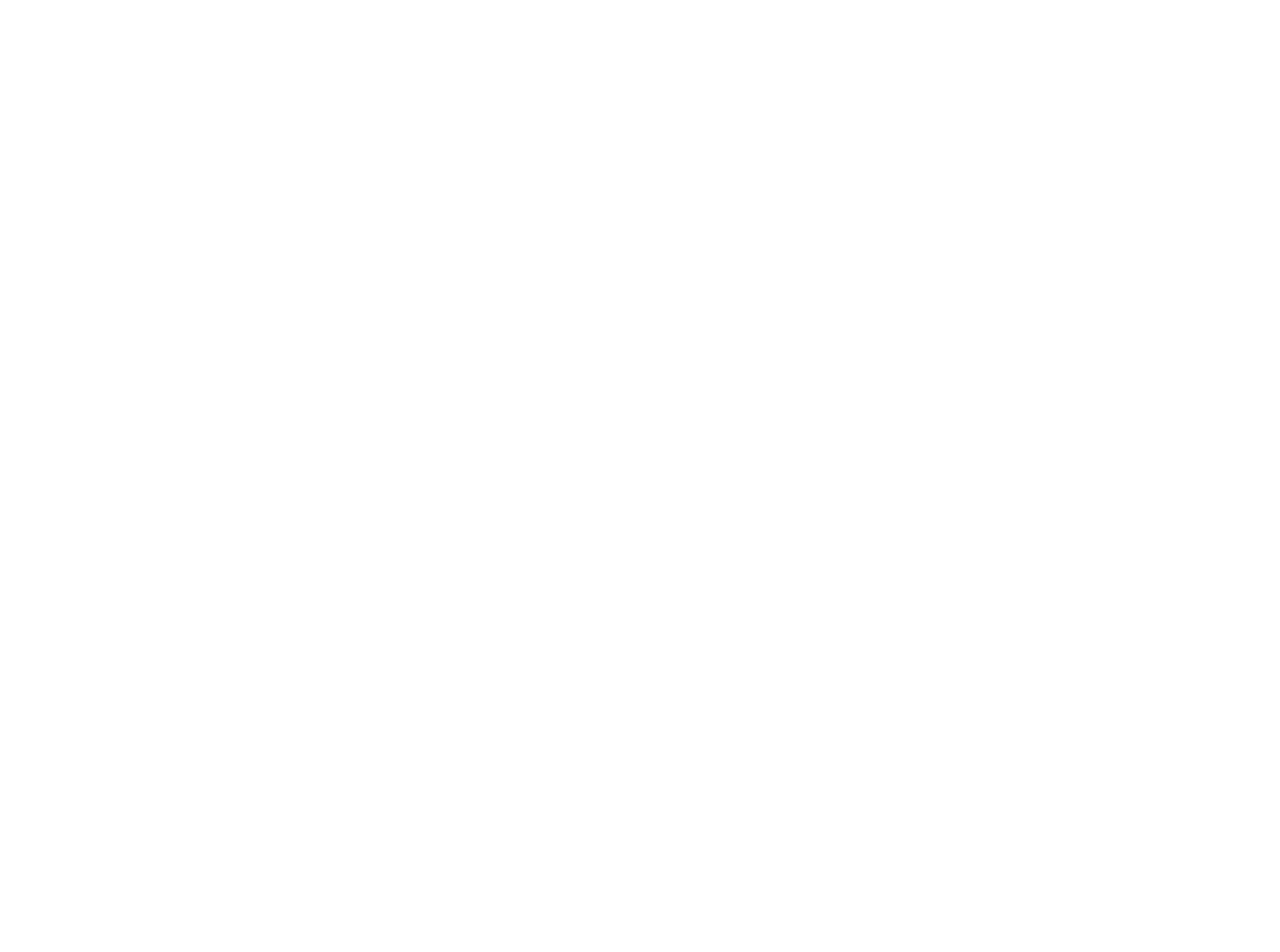
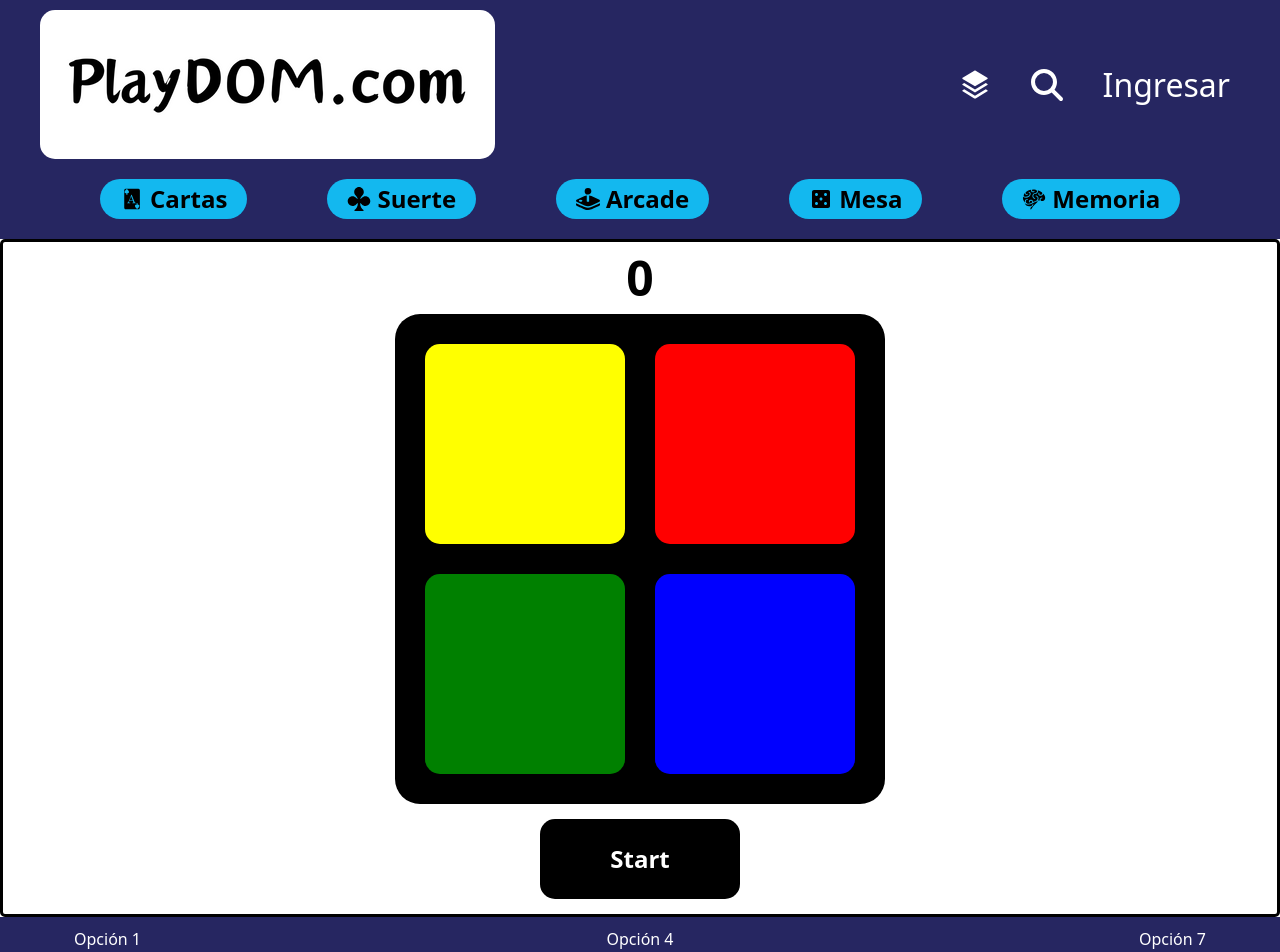
Before and after one commit to WiusGH/Simulacion-s15-React-PHP, a React (Vite) app in the folder frontend/: page /jugar/simon in a window 1280 px wide. Before the commit this address had no page. Shown: the top 952 px of the page. Before the commit the page ends 800 px from the top, so only its background shows below. Built offline with nearby package versions, Linux system fonts and the light colour scheme.

Commit message:
feat: Crear vista de juegos y agregar Simon

```diff
--- a/frontend/src/Routes.tsx
+++ b/frontend/src/Routes.tsx
@@ -6,6 +6,7 @@
 import Search from './pages/Search';
 import Categories from './pages/Categories';
 import Favorites from './pages/Favorites';
+import GameViewer from './pages/GameViewer';
 
 const Routess: React.FC = () => {
   return (
@@ -17,6 +18,7 @@
         <Route path="/buscar" element={<Search />} />
         <Route path="/categorias" element={<Categories />} />
         <Route path="/favoritos" element={<Favorites />} />
+        <Route path="/jugar/simon" element={<GameViewer />} />
       </Routes>
     </Router>
   );
--- a/frontend/src/components/containers/MainContainer.css
+++ b/frontend/src/components/containers/MainContainer.css
@@ -0,0 +1,5 @@
+.main-container {
+  padding: 0 30px;
+  border: 3px solid black;
+  border-radius: 5px;
+}
--- a/frontend/src/components/containers/MainContainer.tsx
+++ b/frontend/src/components/containers/MainContainer.tsx
@@ -1,8 +1,12 @@
 import './MainContainer.css'
 
-const MainContainer = () => {
+const MainContainer = ({ game }: { game: React.ReactNode }) => {
+// const MainContainer = ({ game, sidebar }: { game: React.ReactNode, sidebar: React.ReactNode }) => {
   return (
-    <div>MainContainer</div>
+    <div className='flex center align main-container'>
+      {game}
+      {/*// Agregar sidebar a futuro */}
+    </div>
   )
 }
 
--- /dev/null
+++ b/frontend/src/components/games/Simon.css
@@ -0,0 +1,67 @@
+.container {
+  display: flex;
+  flex-direction: column;
+  align-items: center;
+  justify-content: center;
+  padding: 15px;
+  background-color: black;
+  border-radius: 25px;
+}
+
+.row {
+  display: flex;
+}
+
+.item {
+  width: 200px;
+  height: 200px;
+  border-radius: 15px;
+  margin: 15px;
+}
+
+.yellow {
+  background-color: yellow;
+}
+
+.red {
+  background-color: red;
+}
+
+.green {
+  background-color: green;
+}
+
+.blue {
+  background-color: blue;
+}
+
+.button {
+  width: 200px;
+  height: 80px;
+  border-radius: 15px;
+  margin: 15px;
+  background-color: black;
+  color: white;
+  border: none;
+  cursor: pointer;
+  display: flex;
+  align-items: center;
+  justify-content: center;
+  font-size: 24px;
+  font-weight: bold;
+  &:hover {
+    background-color: white;
+    color: black;
+  }
+  &:active {
+    background-color: green;
+    color: white;
+  }
+}
+
+.counter {
+  font-size: 48px;
+  font-weight: bold;
+  margin: 0;
+  padding: 0;
+}
--- /dev/null
+++ b/frontend/src/components/games/Simon.tsx
@@ -0,0 +1,93 @@
+import { useState } from "react";
+import "./Simon.css";
+
+const Simon = () => {
+  const [selectedColors, setSelectedColors] = useState<number[]>([]);
+  const [userInputs, setUserInputs] = useState<number[]>([]);
+  const [counter, setCounter] = useState(0);
+  const [gameStarted, setGameStarted] = useState(false);
+  const [userInputEnabled, setUserInputEnabled] = useState(false);
+
+  const delay = (ms: number) => {
+    return new Promise<void>((resolve) => setTimeout(resolve, ms));
+  };
+
+  const start = async () => {
+    if (!gameStarted) {
+      setGameStarted(true);
+      setSelectedColors([]);
+      setUserInputs([]);
+      setCounter(0);
+      await playSequence();
+    } else {
+      setGameStarted(false);
+      setSelectedColors([]);
+      setUserInputs([]);
+      setCounter(0);
+    }
+  };
+
+  const playSequence = async () => {
+    setCounter((prevCounter) => prevCounter + 1);
+    const randomSelector = Math.ceil(Math.random() * 4);
+    setSelectedColors((prevSelectedColors) => [...prevSelectedColors, randomSelector]);
+    for (let i = 0; i < selectedColors.length; i++) {
+      await delay(600);
+    }
+    setUserInputEnabled(true); // Enable user input after the sequence is played
+  };
+
+
+  const handleUserInput = async (clickedColor: number) => {
+    setUserInputs((prevUserInputs) => [...prevUserInputs, clickedColor]);
+    const clickedColorId = document.getElementById(clickedColor.toString());
+    if (clickedColorId) {
+      clickedColorId.style.outline = "2px solid white";
+      await delay(100);
+      clickedColorId.style.outline = "none";
+    }
+    if (clickedColor !== selectedColors[userInputs.length - 1]) {
+      alert("Wrong! Game over.");
+      resetGame();
+    } else {
+      if (userInputs.length === selectedColors.length) {
+        setUserInputs([]);
+        setCounter((prevCounter) => prevCounter + 1);
+        setUserInputEnabled(false); // Disable user input after the correct sequence is completed
+        setTimeout(playSequence, 1000);
+      }
+    }
+  };
+
+
+  const resetGame = () => {
+    setSelectedColors([]);
+    setUserInputs([]);
+    setCounter(0);
+    setGameStarted(false);
+    userInputEnabled && setUserInputEnabled(false);
+  };
+
+  return (
+    <div className="flex column align">
+      <div className="counter" id="counter">
+        {counter}
+      </div>
+      <div className="container">
+        <div className="row">
+          <div className="item yellow" id="1" onClick={() => handleUserInput(1)}></div>
+          <div className="item red" id="2" onClick={() => handleUserInput(2)}></div>
+        </div>
+        <div className="row">
+          <div className="item green" id="3" onClick={() => handleUserInput(3)}></div>
+          <div className="item blue" id="4" onClick={() => handleUserInput(4)}></div>
+        </div>
+      </div>
+      <div className="button" id="start-button" onClick={start}>
+        {gameStarted ? "Stop" : "Start"}
+      </div>
+    </div>
+  );
+};
+
+export default Simon;
--- /dev/null
+++ b/frontend/src/pages/GameViewer.tsx
@@ -0,0 +1,16 @@
+import Header from "../components/header/Header"
+import Footer from "../components/footer/Footer"
+import MainContainer from "../components/containers/MainContainer"
+import Simon from "../components/games/Simon"
+
+const GameViewer = () => {
+  return (
+    <div>
+      <Header />
+      <MainContainer game={<Simon />}/>
+      <Footer />
+    </div>
+  )
+}
+
+export default GameViewer
```
